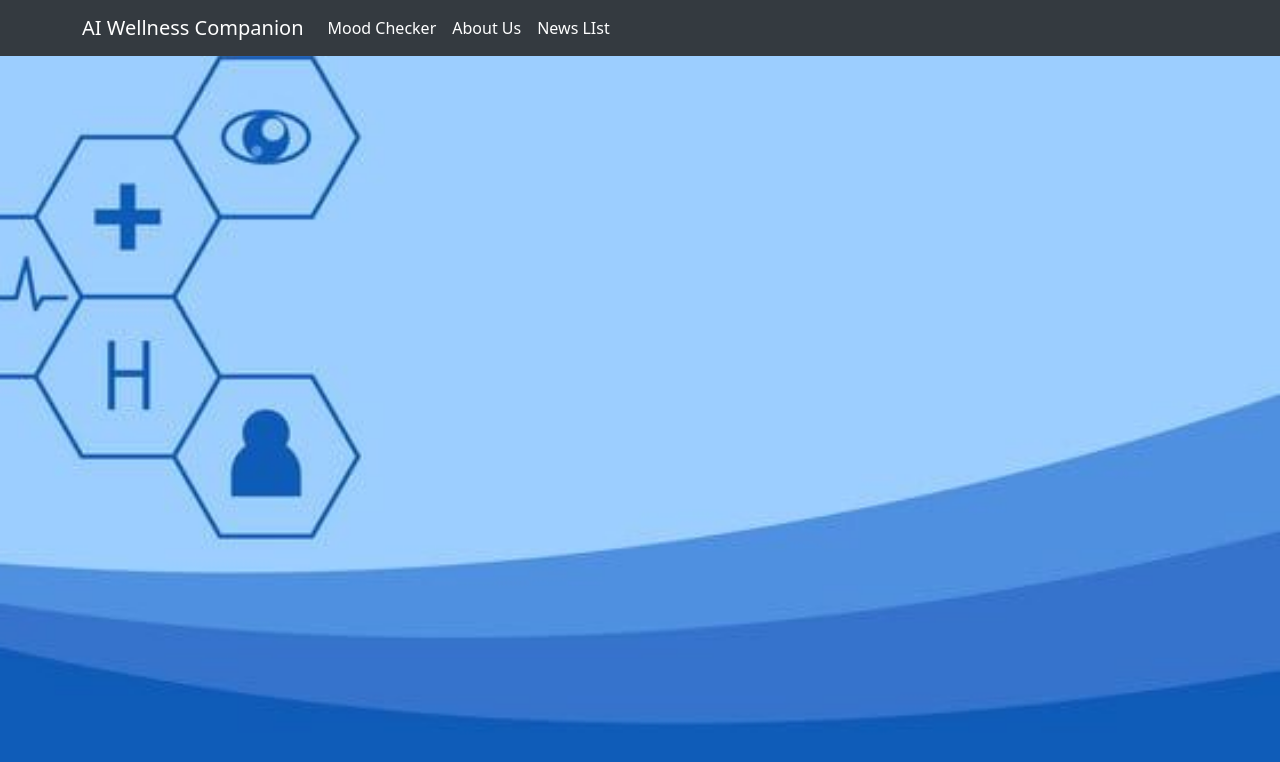
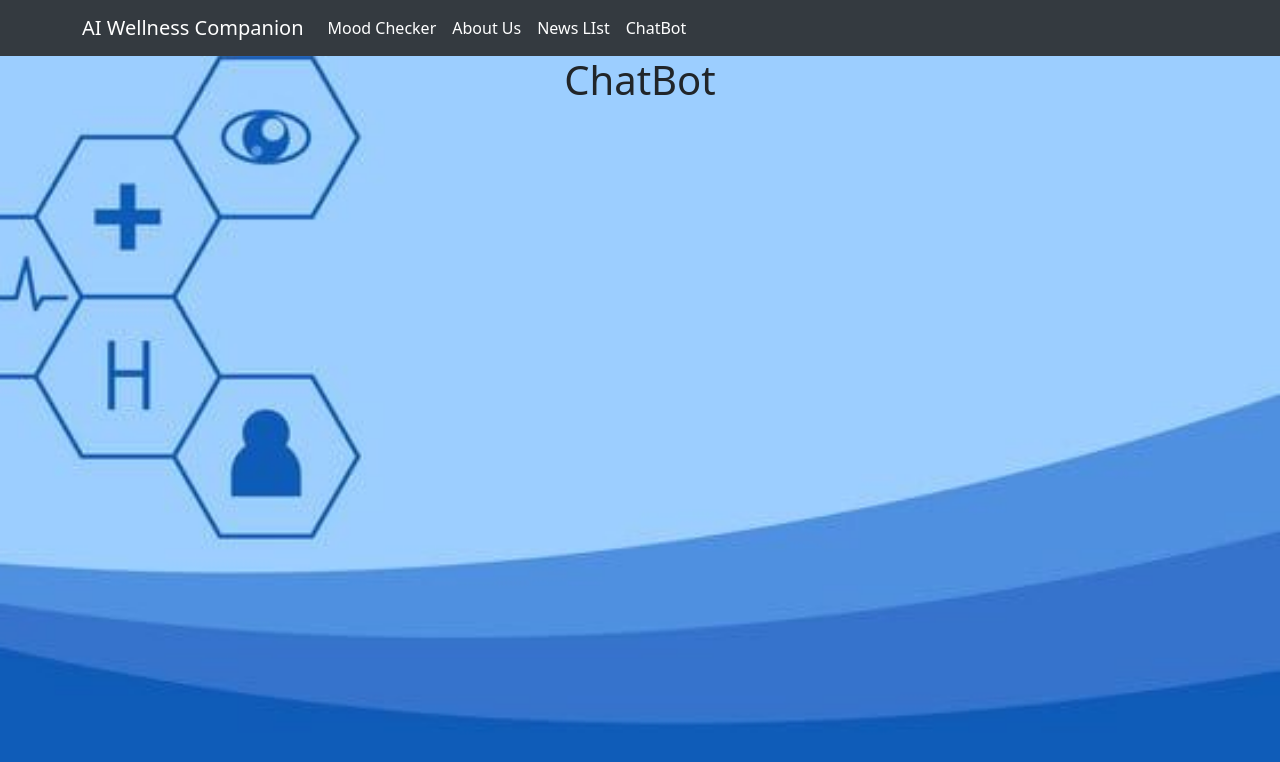
Before and after one commit to G00384389-Projects/Health-Companion-Chatbot, a React (Create React App) app in the folder client/: page /chatBot in a window 1280 px wide. Shown: the top 762 px of the page. Built offline with nearby package versions, Linux system fonts and the light colour scheme.

Commit message:
Chatbot page added

```diff
--- a/client/src/App.js
+++ b/client/src/App.js
@@ -2,6 +2,7 @@ import Home from './Components/home';
 import MoodChecker from "./Components/moodChecker";
 import AboutUs from './Components/AboutUs';
 import NewsList from './Components/newsList';
+import ChatBot from './Components/chatBot';
 
 import 'bootstrap/dist/css/bootstrap.min.css';
 import Container from 'react-bootstrap/Container';
@@ -26,6 +27,7 @@ function App() {
               <Nav.Link className="nav-link-custom" href="/moodChecker">Mood Checker</Nav.Link>
               <Nav.Link className="nav-link-custom" href="/aboutUs">About Us</Nav.Link>
               <Nav.Link className="nav-link-custom" href="/newsList">News LIst</Nav.Link>
+              <Nav.Link className="nav-link-custom" href="/chatBot">ChatBot</Nav.Link>
             </Nav>
           </Container>
         </Navbar>
@@ -40,7 +42,7 @@ function App() {
           {/* Route for the About Us page */}
           <Route path='/aboutUs' element={<AboutUs></AboutUs>}></Route>
           <Route path='/newsList' element={<NewsList></NewsList>}></Route>
-
+          <Route path='/chatBot' element={<ChatBot></ChatBot>}></Route>
         </Routes>
 
       </div>
--- /dev/null
+++ b/client/src/Components/chatBot.js
@@ -0,0 +1,16 @@
+// Import React and the CSS file for styling
+import React from 'react';
+
+// Define the AboutUs component
+function ChatBot() {
+  // JSX returned by the component
+  return (
+          <div className="info-text">
+            <h1>ChatBot</h1>
+          </div>
+
+
+  );
+}
+
+export default ChatBot;
```
